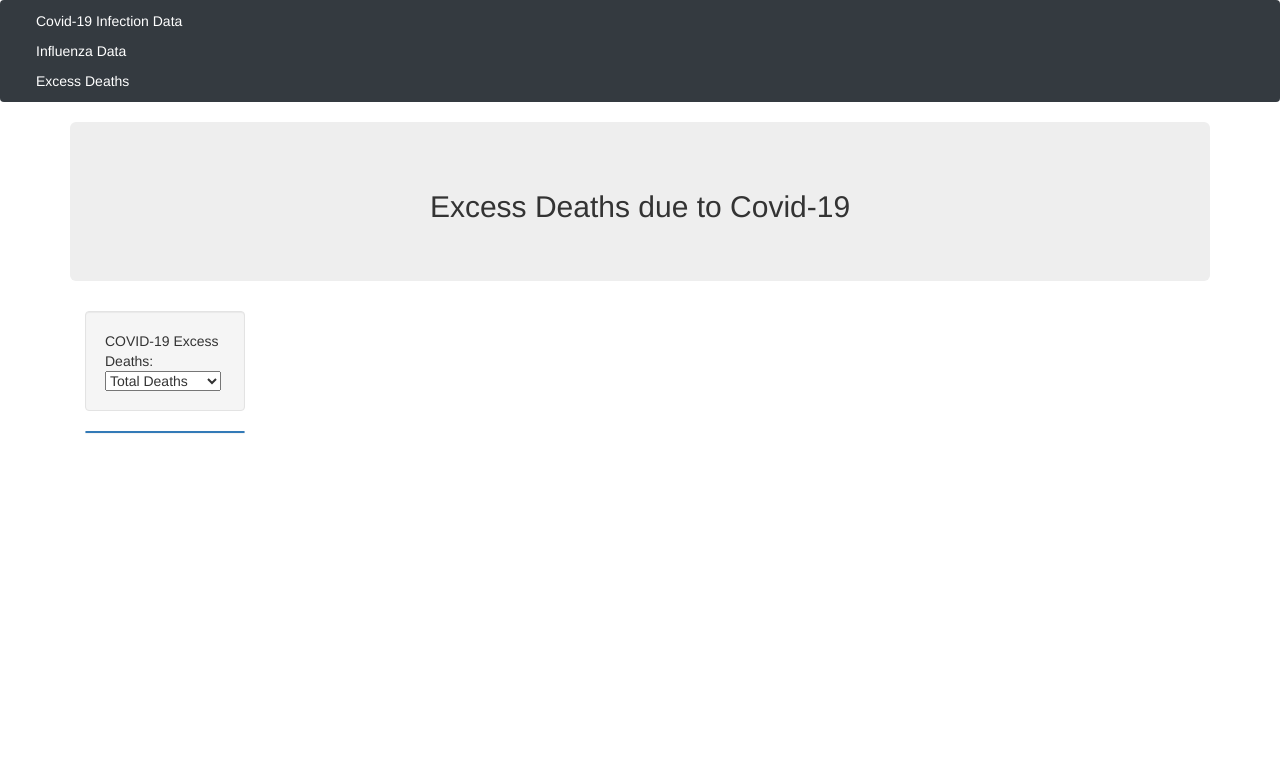
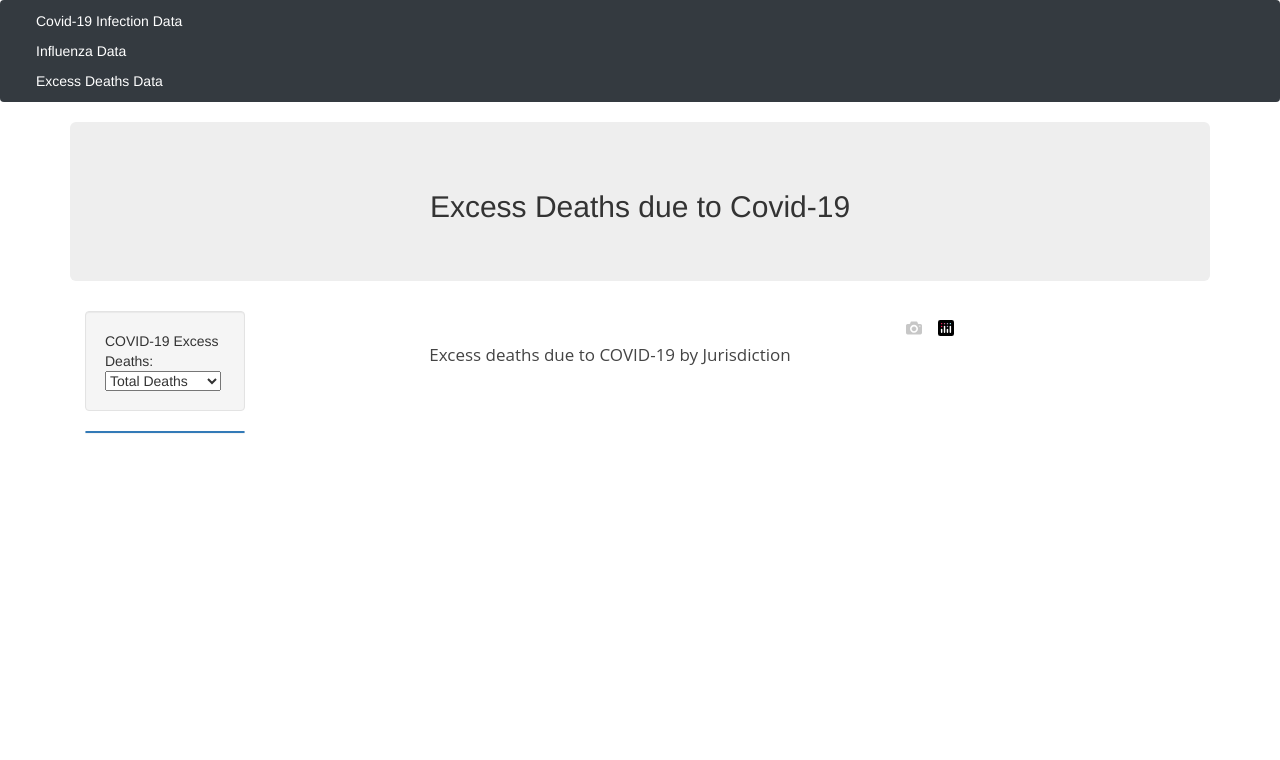
Before and after one commit to BunmiOlakanmi/Project_3_COVID, a Flask app: page /xsdeaths in a window 1280 px wide. Shown: the top 760 px of the page. Run offline with Flask 2, Linux system fonts and the light colour scheme; data that the repository does not hold is empty; some libraries are stand-ins or nearby versions.

Commit message:
Changes in java and html for excess deaths

```diff
--- a/ActualApp/static/js/xsdeaths.js
+++ b/ActualApp/static/js/xsdeaths.js
@@ -42,8 +42,7 @@ function pietotaldeaths(){
     d3.json("/api_excessdeaths").then(function(response){
       var jurisdiction = response.map(covid=>covid.Jurisdiction);
       var excessdeaths = response.map(covid=>covid.excess_deaths);
-      // console.log(country);
-
+      console.log(response);
       var excessdeathsData = [{
         values: excessdeaths,
         labels: jurisdiction,
@@ -91,6 +90,36 @@ function pietotaldeaths(){
   }
 
   function init() {
+    d3.json("/api_excessdeaths").then(function(response){
+      var jurisdiction = response.map(covid=>covid.Jurisdiction);
+      var excessdeaths = response.map(covid=>covid.excess_deaths);
+      console.log(jurisdiction);
+      var excessdeathsData = [{
+        values: excessdeaths,
+        labels: jurisdiction,
+        //domain: {column: 0},
+        name: 'Excess Deaths',
+        hoverinfo: 'labels + values + name',
+        textinfo: 'none',
+        hole: .4,
+        type: 'pie'
+      }];
+
+      var excessdeathsLayout = {
+        title: 'Excess deaths due to COVID-19 by Jurisdiction',
+        annotations:
+          {
+            font: {
+            size: 20
+          },
+            showarrow: false,
+          text: 'COVID-19',
+          x: 0.17,
+          y: 0.5
+        }
+      };
+    Plotly.newPlot("pie", excessdeathsData, excessdeathsLayout);
+    });
     var dropdownValues= ["Total Deaths", "Excess Deaths"];
     var dropdownMenu = d3.select("#selData");
     dropdownValues.forEach((sample)=>{
--- a/ActualApp/templates/xsdeaths.html
+++ b/ActualApp/templates/xsdeaths.html
@@ -18,7 +18,7 @@
         <div class="navbar-collapse collapse" >
                     <a class="nav-link list" href="/">Covid-19 Infection Data</a>
                     <a class="nav-link list" href="/influenza">Influenza Data</a>
-                    <a class="nav-link list" href='/unemployment'>Excess Deaths</a>
+                    <a class="nav-link list" href='/unemployment'>Excess Deaths Data</a>
         </div>
     </nav>
     <link rel="stylesheet" href="https://maxcdn.bootstrapcdn.com/bootswatch/3.3.7/superhero/bootstrap.min.css">
```
